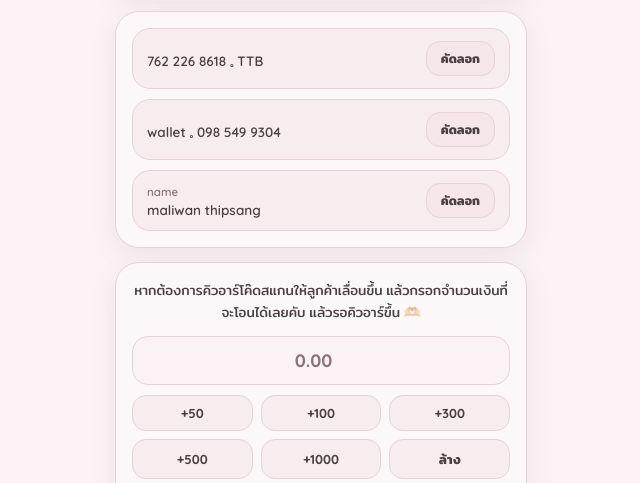
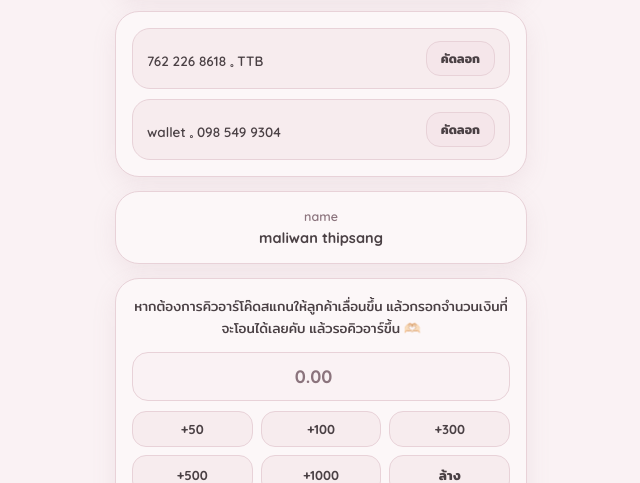
Before and after one commit to Luvselris/Chamoix, a plain HTML site: page index.html in a window 1280 px wide. Shown: the part 317-800 px from the top of the page, without its empty margins (319-959 px from the left). Drawn offline with Linux system fonts and the light colour scheme.

Commit message:
Update index.html

```diff
--- a/index.html
+++ b/index.html
@@ -115,25 +115,28 @@
       margin-bottom: 0;
     }
 
-    .channel-text-wrap {
-      display: flex;
-      flex-direction: column;
-      gap: 2px;
-      min-width: 0;
-    }
-
-    .channel-label {
-      font-size: 11.5px;
-      font-weight: 600;
-      color: var(--ink-muted);
-      text-transform: lowercase;
-    }
-
     .channel-text {
       font-size: 13.5px;
       font-weight: 600;
       color: var(--ink-soft-black);
       word-break: break-word;
+    }
+
+    .name-box-card {
+      text-align: center;
+    }
+
+    .name-heading {
+      font-size: 12.5px;
+      font-weight: 600;
+      color: var(--ink-muted);
+      margin-bottom: 4px;
+    }
+
+    .name-value {
+      font-size: 14.5px;
+      font-weight: 700;
+      color: var(--ink-soft-black);
     }
 
     .plain-num,
@@ -281,6 +284,7 @@
       <button type="button" class="music-pill" id="musicBtn" onclick="toggleMusicManual()">play music</button>
     </div>
 
+    <!-- กล่องเลขบัญชีและวอเลต -->
     <div class="box-card">
       <div class="channel-row">
         <span class="channel-text"><span class="plain-num">762 226 8618</span>   𓈒  TTB</span>
@@ -291,16 +295,15 @@
         <span class="channel-text">wallet   𓈒    <span class="plain-num">098 549 9304</span></span>
         <button type="button" class="copy-action" id="copyWalletBtn" onclick="copyPlainValue('0985499304', 'copyWalletBtn')">คัดลอก</button>
       </div>
-
-      <div class="channel-row">
-        <div class="channel-text-wrap">
-          <span class="channel-label">name</span>
-          <span class="channel-text">maliwan thipsang</span>
-        </div>
-        <button type="button" class="copy-action" id="copyNameBtn" onclick="copyPlainValue('maliwan thipsang', 'copyNameBtn')">คัดลอก</button>
-      </div>
     </div>
 
+    <!-- กล่องแยกสำหรับชื่อบัญชี (ไม่มีปุ่มคัดลอก) -->
+    <div class="box-card name-box-card">
+      <div class="name-heading">name</div>
+      <div class="name-value">maliwan thipsang</div>
+    </div>
+
+    <!-- กล่องสร้างคิวอาร์โค้ดตามยอดเงิน -->
     <div class="box-card">
       <div class="form-uniform-text">หากต้องการคิวอาร์โค๊ดสแกนให้ลูกค้าเลื่อนขึ้น แล้วกรอกจำนวนเงินที่จะโอนได้เลยคับ แล้วรอคิวอาร์ขึ้น 🫶🏻</div>
 
```
